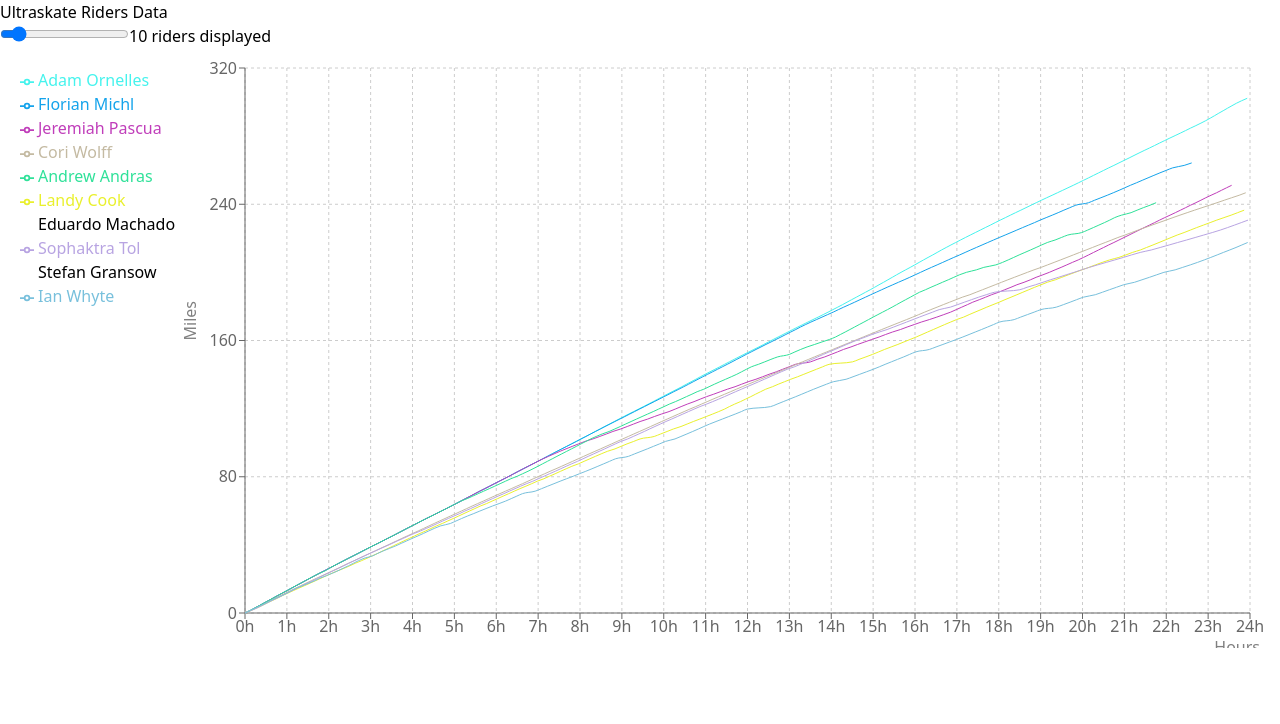
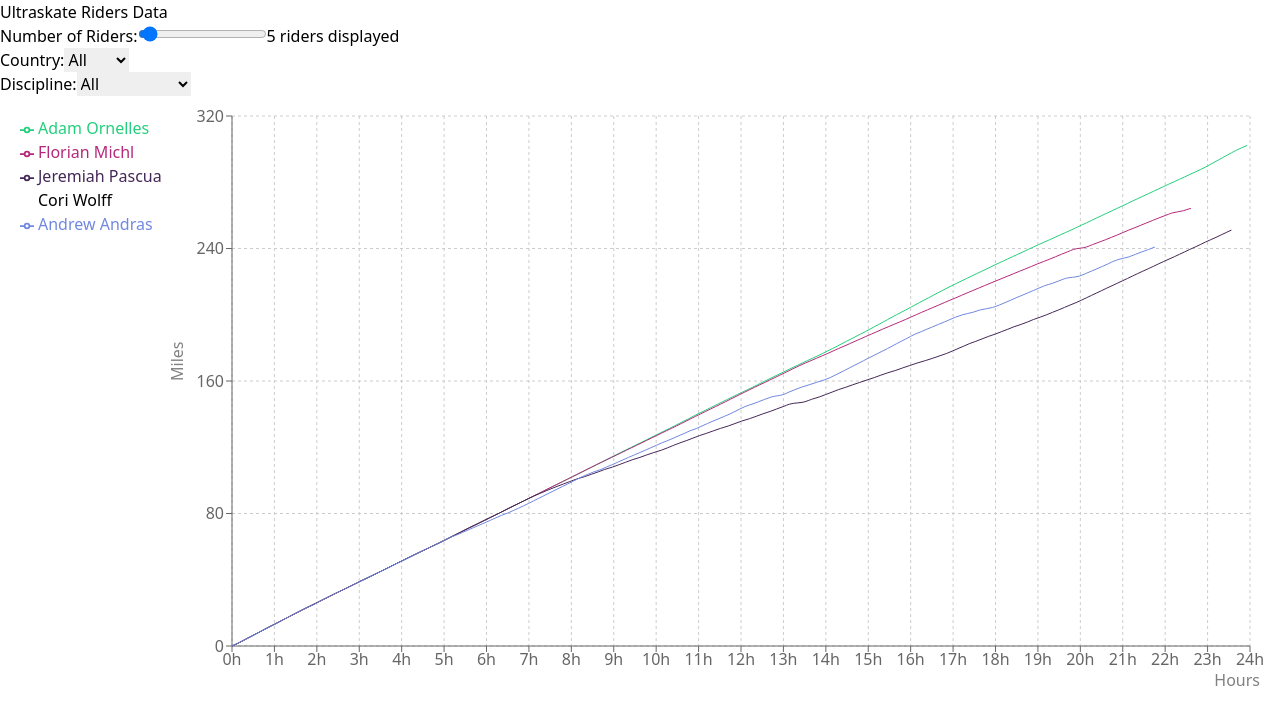
Before and after one commit to MathieuGood/ultraskate-graph, a React (Vite) app: page / in a window 1280 px wide. Shown: the top 724 px of the page. Built offline with nearby package versions, Linux system fonts and the light colour scheme.

Commit message:
Added message to display on the graph where no matches for selected filters.

```diff
--- a/src/components/RidersChart.tsx
+++ b/src/components/RidersChart.tsx
@@ -11,48 +11,99 @@ import {
 } from "recharts"
 import { RiderStats } from "../interfaces/RiderStats"
 import { ridersDataToChartData } from "../utils/graphUtils"
+import { getFlagEmoji } from "../utils/flagUtils"
 
 const RidersChart: React.FC<{ data: RiderStats[] }> = ({ data }) => {
 	const [chartData, setChartData] = useState<
 		{ hour: number; [riderName: string]: number | null }[]
 	>([])
-
-	const [numberOfRidersDisplayed, setNumberOfRidersDisplayed] = useState<number>(10)
+	const [filters, setFilters] = useState({
+		numberOfRiders: 5,
+		country: "",
+		discipline: ""
+	})
 
 	useEffect(() => {
-		console.log("Riders Data", data)
-		console.log("Chart Data", ridersDataToChartData(data))
-		setChartData(ridersDataToChartData(data))
-	}, [data])
+		const filteredData = applyAllFilters(data)
+		setChartData(ridersDataToChartData(filteredData))
+		console.log("Data updated", filteredData)
+	}, [filters, data])
 
 	const applyAllFilters = (data: RiderStats[]) => {
-		const filteredData = applyNumberOfRidersFilter(data)
-		return filteredData
+		return data
+			.filter(rider => applyCountryFilter(rider))
+			.filter(rider => applyDisciplineFilter(rider))
+			.slice(0, filters.numberOfRiders)
 	}
 
-	const applyNumberOfRidersFilter = (data: RiderStats[]) => {
-		return data.slice(0, numberOfRidersDisplayed)
+	const applyCountryFilter = (rider: RiderStats) => {
+		return filters.country ? rider.country === filters.country : true
+	}
+
+	const applyDisciplineFilter = (rider: RiderStats) => {
+		return filters.discipline ? rider.discipline === filters.discipline : true
 	}
 
 	return (
 		<>
 			<div className="filters">
+				<div>
+					<label htmlFor="numberOfRiders">Number of Riders:</label>
 					<input
+						id="numberOfRiders"
 						type="range"
 						min="1"
 						max={data.length}
 						step="1"
-					value={numberOfRidersDisplayed}
-					onChange={value => {
-						console.log(value.target.value)
-						setNumberOfRidersDisplayed(parseInt(value.target.value))
-						data = data.slice(0, parseInt(value.target.value))
-					}}
+						value={filters.numberOfRiders}
+						onChange={e =>
+							setFilters({ ...filters, numberOfRiders: parseInt(e.target.value) })
+						}
 					/>
-				<span>{numberOfRidersDisplayed} riders displayed</span>
+					<span>{filters.numberOfRiders} riders displayed</span>
+				</div>
+				<div>
+					<label htmlFor="countryFilter">Country:</label>
+					<select
+						id="countryFilter"
+						value={filters.country}
+						onChange={e => setFilters({ ...filters, country: e.target.value })}>
+						<option value="">All</option>
+						{[...new Set(data.map(rider => rider.country))].map(country => (
+							<option key={country} value={country}>
+								{getFlagEmoji(country)} {country}
+							</option>
+						))}
+					</select>
+				</div>
+				<div>
+					<label htmlFor="disciplineFilter">Discipline:</label>
+					<select
+						id="disciplineFilter"
+						value={filters.discipline}
+						onChange={e => setFilters({ ...filters, discipline: e.target.value })}>
+						<option value="">All</option>
+						{[...new Set(data.map(rider => rider.discipline))].map(discipline => (
+							<option key={discipline} value={discipline}>
+								{discipline}
+							</option>
+						))}
+					</select>
+				</div>
 			</div>
 			<ResponsiveContainer width="100%" height={600}>
-				<LineChart data={chartData} margin={{ top: 20, right: 30, left: 20, bottom: 5 }}>
+				<LineChart data={chartData} margin={{ top: 20, right: 30, left: 20, bottom: 20 }}>
+					{chartData.length === 0 && (
+						<text
+							x="50%"
+							y="50%"
+							textAnchor="middle"
+							dominantBaseline="middle"
+							style={{ fontSize: "16px", fill: "#999" }}>
+							No data available for the selected filters
+						</text>
+					)}
+
 					<CartesianGrid strokeDasharray="3 3" />
 					<XAxis
 						dataKey="hour"
--- /dev/null
+++ b/src/utils/flagUtils.tsx
@@ -0,0 +1,8 @@
+export const getFlagEmoji = (countryCode: string) => {
+	if (!countryCode) return ""
+	return countryCode
+		.toUpperCase()
+		.split("")
+		.map(char => String.fromCodePoint(127397 + char.charCodeAt(0)))
+		.join("")
+}
```
Lines whose indentation alone changed are shown as unchanged.
